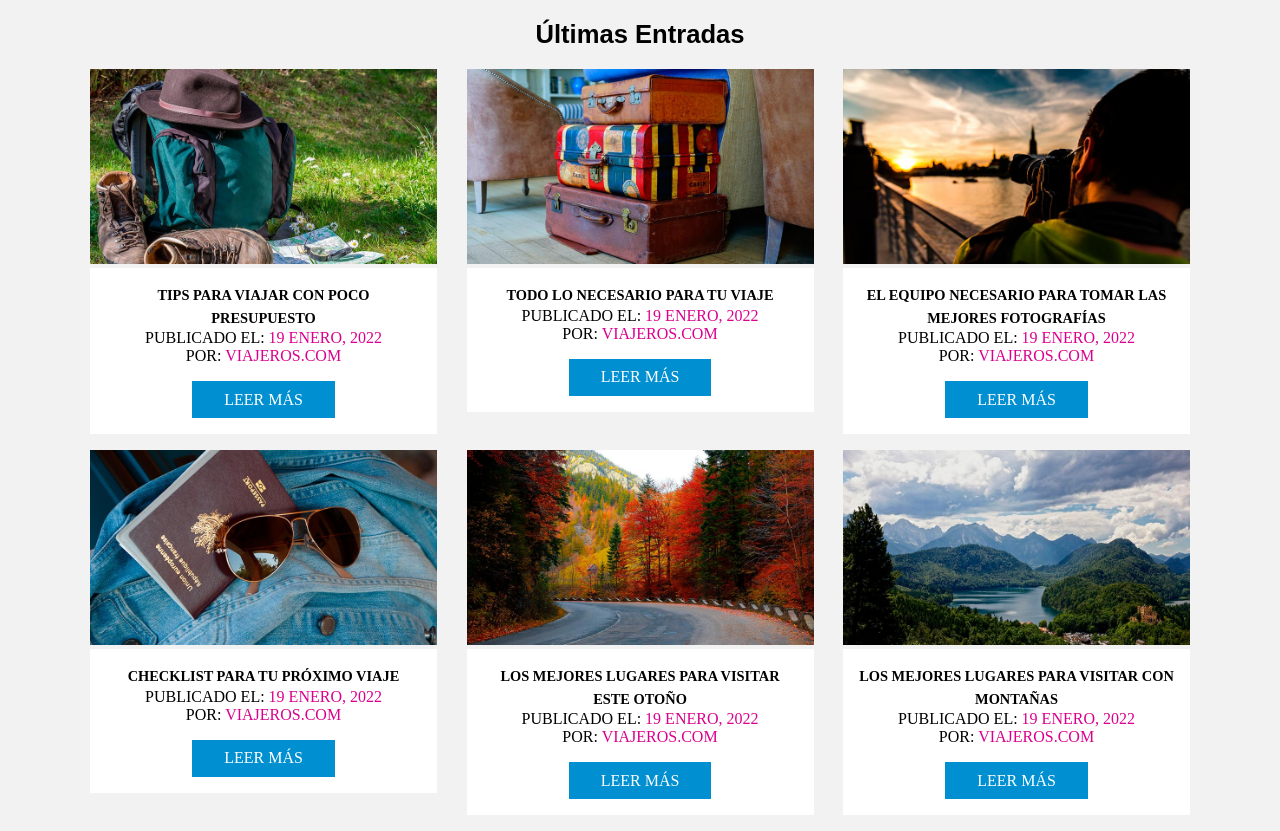
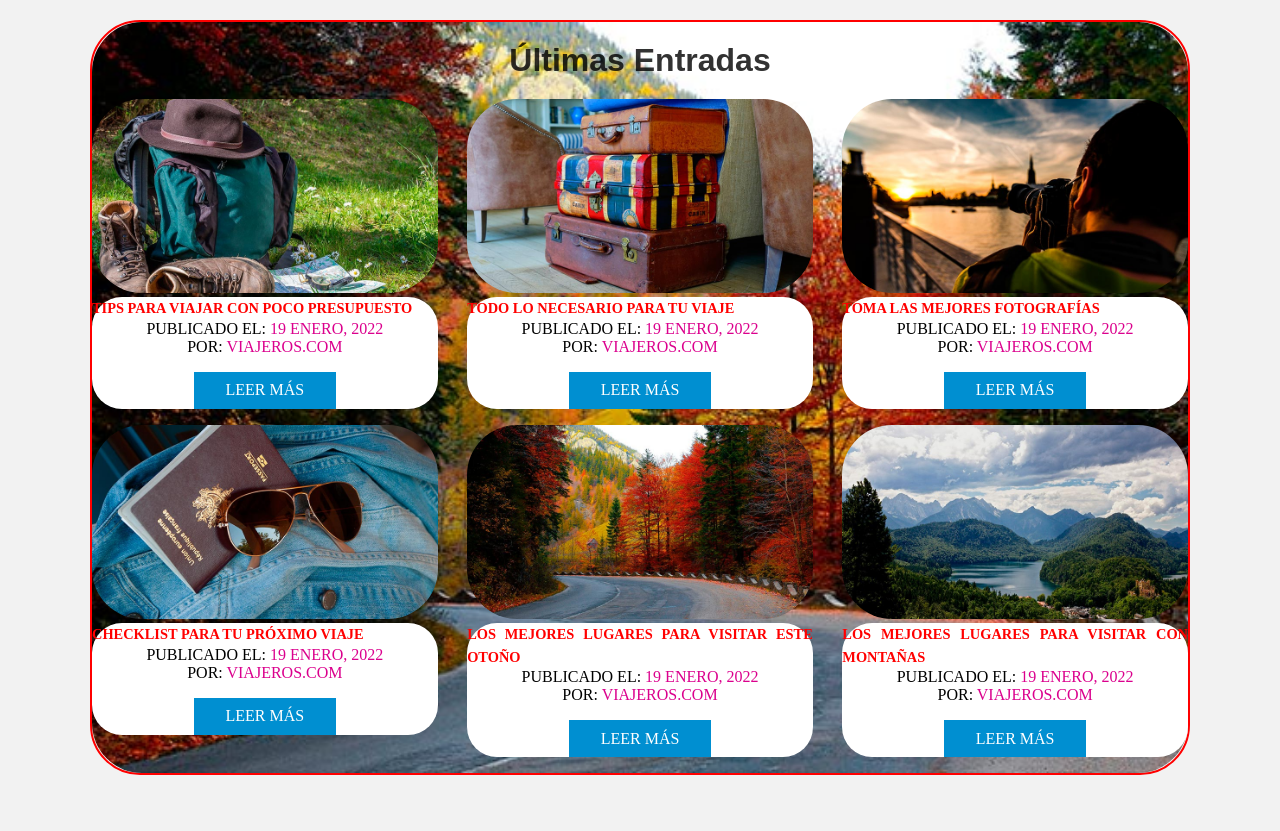
Before and after one commit to DussanPaez/Cards, a plain HTML site: page index.html in a window 1280 px wide. After the commit the page ends 800 px from the top, so only its background shows below. Drawn offline with Linux system fonts and the light colour scheme.

Commit message:
cambios a las media queries

```diff
--- a/css/styles.css
+++ b/css/styles.css
@@ -1,74 +1,47 @@
-* {
-    box-sizing: border-box;
-    padding: 0;
-    margin: 0;
+* { box-sizing: border-box; padding: 0; margin: 0;
 }
 
-body {
-    box-sizing: border-box;
-    background-color: #f2f2f2;
+body { box-sizing: border-box; background-color: #f2f2f2; padding: 20px;
 }
-.contenedor {
-    max-width: 1100px;
-    margin: 0 auto;
 
+.contenedor { max-width: 1100px; margin: 0 auto; border: 2px red solid; border-radius: 50px;
 }
+
+.contenido-principal{ max-width: 1100px; border-radius: 50px; border-radius 50px; background-image: url(../img/05.jpg); background-size: cover;
+}
+
 h2 {
-    flex: 1 1 100%;
-    text-align: center;
-    font-size: 1.6rem;
-    font-family: fantasy;
-    margin: 20px 20px;
+    flex: 0 1 100%; text-align: center; font-size: 2rem; font-family: fantasy; margin: 20px 20px; color: #00000; opacity: .8;
 }
-h3 {
-    font-family: 'Tiro Devanagari Hindi', serif;
-    font-weight: 700;
-    text-align: center;
 
+h3 { font-family: 'Tiro Devanagari Hindi', serif; font-weight: 700; text-align: center;
 }
 
 
-img {
-    max-width: 100%;
-}
-.contenido {
-    background-color: white;
-    margin-bottom: 1rem;
-    text-transform: uppercase;
-
-}
-.contenido {
-    padding: 1rem;
-    text-align: center;
-}
-.contenido h3 {
-    text-align: center;
-    font-size: .9rem;
-    line-height: 1.4rem;
+img { max-width: 100%; border-radius: 50px;
 }
 
-.contenido span {
-    color:#db008d;
+.contenido { background-color: #fff; margin-bottom: 1rem; text-transform: uppercase; text-align: center;     border-radius: 30px;
 }
-.boton {
-    background-color: #008fd1;
-    color: white;
-    padding: .6rem 2rem;
-    margin-top: 1rem;
-    display: inline-block;
-    text-decoration: none;
-    text-transform: uppercase;
+
+.contenido h3 { text-align: center; font-size: .9rem; line-height: 1.4rem;
 }
+
+.contenido span { color:#db008d;
+}
+
+.boton { background-color: #008fd1; color: white; padding: .6rem 2rem; margin-top: 1rem; display: inline-block; text-decoration: none; text-transform: uppercase;
+}
+
+/* MEDIA QUERIES */
+
 @media screen and (min-width:480px) {
-    .contenido-principal {
-        display: flex;
-        justify-content: space-between;
-        flex-wrap: wrap;
-    }
-    .entrada {
-        flex: 0 1 calc(50% - 1rem);
 
-    }
+    .contenido-principal { display: flex; justify-content: space-between; flex-wrap: wrap;}
+
+    .entrada { flex: 0 1 calc(50% - 1rem); }
+
+    .contenido h3 {color: red; font-size: .9rem; text-align: justify; }
 }
 
 @media screen and (min-width:768px) {
--- a/index.html
+++ b/index.html
@@ -36,7 +36,7 @@
                 <article class="entrada">
                     <img src="img/03.jpg" alt="texto entrada">
                     <div class="contenido">
-                        <h3>El equipo necesario para tomar las mejores fotografías</h3>
+                        <h3>Toma las mejores fotografías</h3>
                         <p>Publicado el: <span>19 Enero, 2022</span></p>
                         <p>Por: <span>Viajeros.com</span></p>
                         <a href="#" class="boton"> Leer más</a>
```
